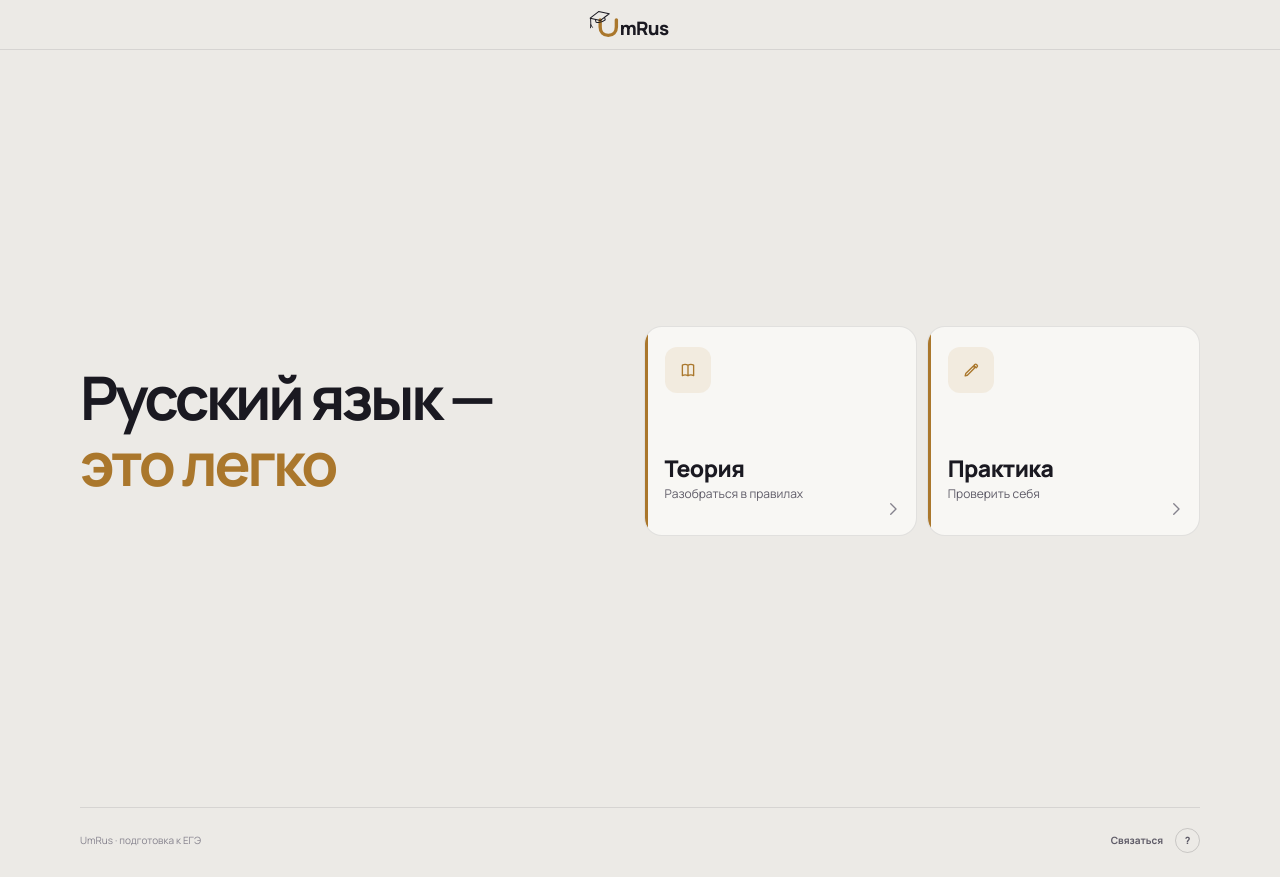
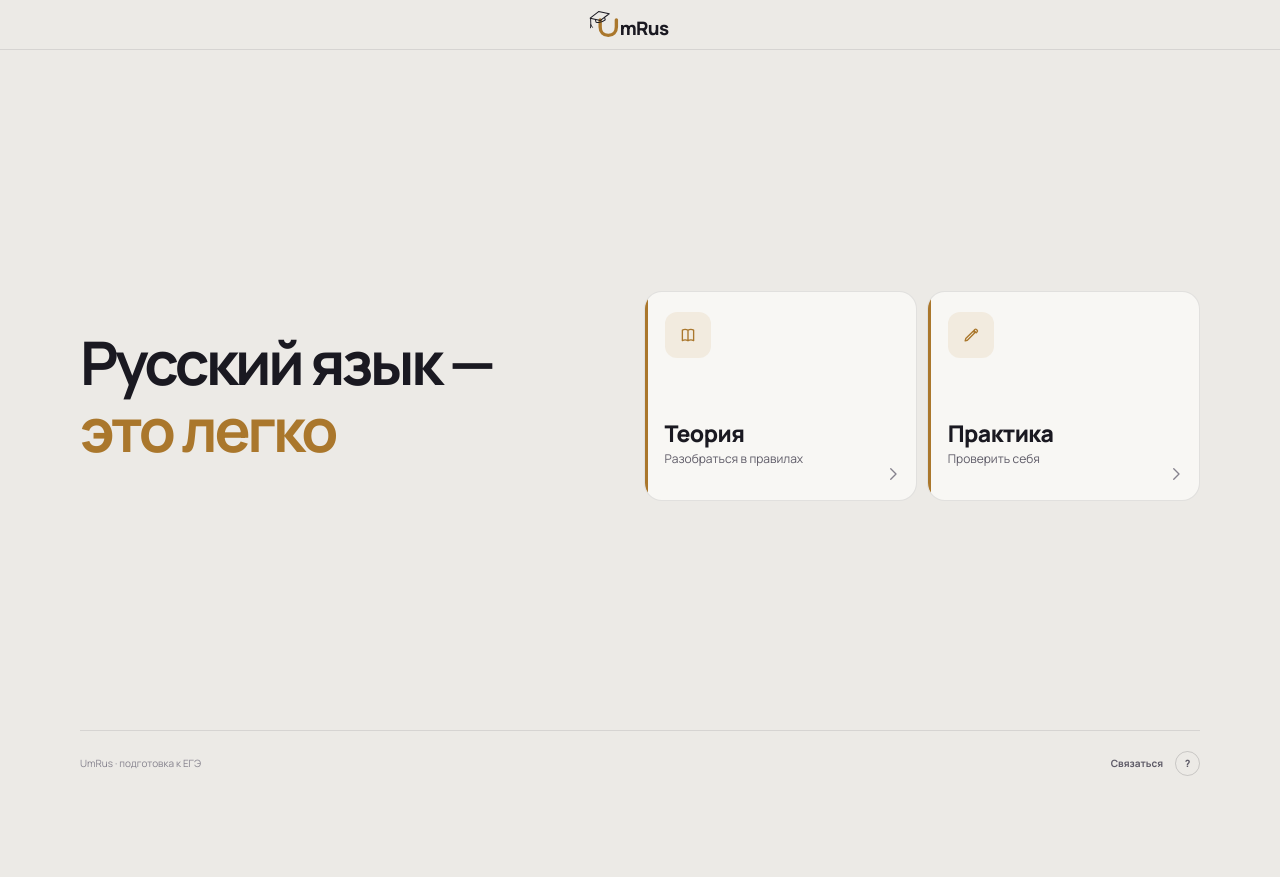
Before and after one commit to dakdolka/pumrus, a React (Vite) app in the folder frontend/: page / in a window 1280 px wide. After the commit the page ends 800 px from the top, so only its background shows below. Built offline with nearby package versions, Linux system fonts and the light colour scheme.

Commit message:
fix: pin home footer to viewport bottom

```diff
--- a/frontend/src/App.jsx
+++ b/frontend/src/App.jsx
@@ -189,6 +189,7 @@ function ErrorState({ message }) {
 function Home({ navigate }) {
   return (
     <Shell navigate={navigate}>
+      <div className="home-page">
       <section className="hero">
         <div className="hero-orbit orbit-one" />
         <div className="hero-orbit orbit-two" />
@@ -216,6 +217,7 @@ function Home({ navigate }) {
         </div>
       </section>
       <AppFooter />
+      </div>
     </Shell>
   );
 }
--- a/frontend/src/app.css
+++ b/frontend/src/app.css
@@ -458,8 +458,18 @@ main { width: min(100%, var(--layout-max)); margin: 0 auto; }
   border-radius: var(--radius-lg);
   text-align: center;
 }
+.home-page {
+  min-height: calc(100vh - 50px - var(--safe-top));
+  min-height: calc(100dvh - 50px - var(--safe-top));
+  display: flex;
+  flex-direction: column;
+}
+.home-page .hero {
+  min-height: 0;
+  flex: 1 0 auto;
+}
 .app-footer {
-  margin: 8px 18px 0;
+  margin: auto 18px 0;
   padding: 20px 0 max(24px, env(safe-area-inset-bottom));
   display: flex;
   align-items: center;
```
